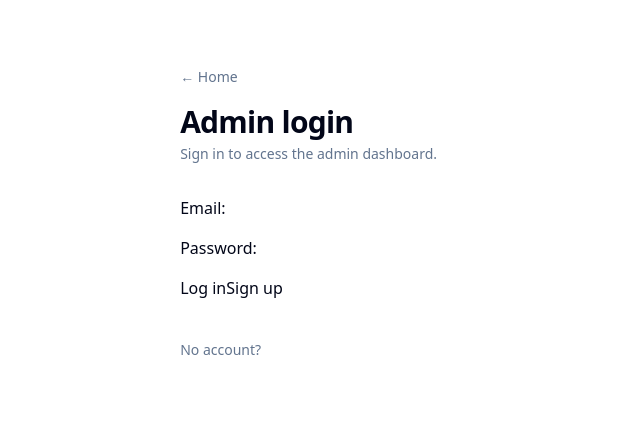
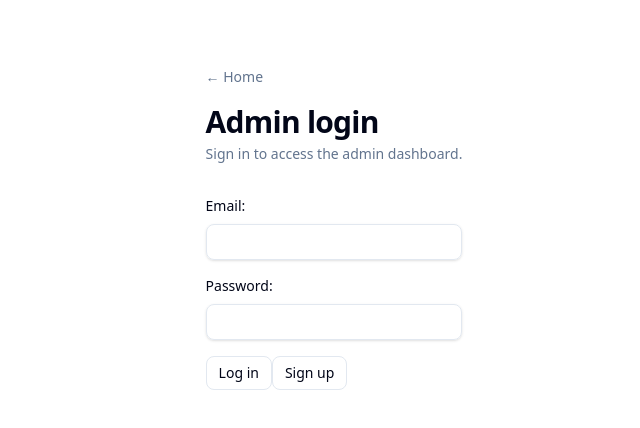
Before and after one commit to gabrielmaiaf/openchords, a Next.js app: page /login in a window 1280 px wide. Shown: the top 428 px of the page, without its empty margins (306-946 px from the left). Built offline with nearby package versions, Linux system fonts and the light colour scheme.

Commit message:
feat: create reusable UI components for button, input, and label; update LoginPage to use new components

```diff
--- a/src/app/components/chordViewer.tsx
+++ b/src/app/components/chordViewer.tsx
@@ -1,7 +1,7 @@
 "use client"
 import { useEffect, useMemo, useState } from "react";
 import ChordSheetJS from "chordsheetjs";
-import Button from "./button";
+import Button from "./ui/button";
 const { ChordProParser, HtmlDivFormatter } = ChordSheetJS;
 type Song = InstanceType<typeof ChordSheetJS.Song>;
 
--- a/src/app/components/songForm/index.tsx
+++ b/src/app/components/songForm/index.tsx
@@ -5,7 +5,7 @@ import Link from 'next/link';
 import { ChordProEditor } from "../chordProEditor";
 import { redirect } from "next/navigation";
 import { Song } from '@/types/songs';
-import Button from "@/app/components/button";
+import Button from "@/app/components/ui/button";
 
 type Props = {
   initial?: Song;
--- a/src/app/components/button/index.tsx
+++ b/src/app/components/ui/button.tsx
@@ -1,7 +1,9 @@
+import { ButtonHTMLAttributes } from "react";
+
 export default function Button({
   children,
   ...props
-}: React.ButtonHTMLAttributes<HTMLButtonElement>) {
+}: ButtonHTMLAttributes<HTMLButtonElement>) {
   return (
     <button
       {...props}
--- /dev/null
+++ b/src/app/components/ui/input.tsx
@@ -0,0 +1,10 @@
+import { InputHTMLAttributes } from "react";
+
+export default function Input(props: InputHTMLAttributes<HTMLInputElement>) {
+  return (
+    <input
+      {...props}
+      className="flex h-9 w-full rounded-md border border-input bg-transparent px-3 py-1 text-base shadow-sm transition-colors placeholder:text-muted-foreground focus-visible:outline-none focus-visible:ring-1 focus-visible:ring-ring disabled:cursor-not-allowed disabled:opacity-50 md:text-sm"
+    />
+  );
+}
--- /dev/null
+++ b/src/app/components/ui/label.tsx
@@ -0,0 +1,12 @@
+import { LabelHTMLAttributes } from "react";
+
+export default function Label({children, ...props}: LabelHTMLAttributes<HTMLLabelElement>) {
+  return (
+    <label
+      {...props}
+      className="block text-sm font-medium text-foreground"
+    >
+      {children}
+    </label>
+  );
+}
--- a/src/app/login/page.tsx
+++ b/src/app/login/page.tsx
@@ -1,5 +1,8 @@
 import Link from "next/link";
 import { login, signup } from "./actions";
+import Button from "../components/ui/button";
+import Label from "../components/ui/label";
+import Input from "../components/ui/input";
 
 export default function LoginPage() {
   return (
@@ -16,21 +19,21 @@ export default function LoginPage() {
       </p>
 
       <form className="mt-8 space-y-4">
-        <div>
-          <label htmlFor="email">Email:</label>
-          <input id="email" name="email" type="email" required />
+        <div className="space-y-2">
+          <Label htmlFor="email">Email:</Label>
+          <Input id="email" name="email" type="email" required />
         </div>
         <div className="space-y-2">
-          <label htmlFor="password">Password:</label>
-          <input id="password" name="password" type="password" required />
+          <Label htmlFor="password">Password:</Label>
+          <Input id="password" name="password" type="password" required />
         </div>
-        <button formAction={login}>Log in</button>
-        <button formAction={signup}>Sign up</button>
+        <Button formAction={login}>Log in</Button>
+        <Button formAction={signup}>Sign up</Button>
       </form>
-      <p className="mt-6 text-sm text-muted-foreground">
-        No account?{" "}
+      {/* <p className="mt-6 text-sm text-muted-foreground">
+        No account?{" "} */}
         {/* <Link href="/signup" className="text-primary underline">Create one</Link> */}
-      </p>
+      {/* </p> */}
     </div>
   );
 }
```
